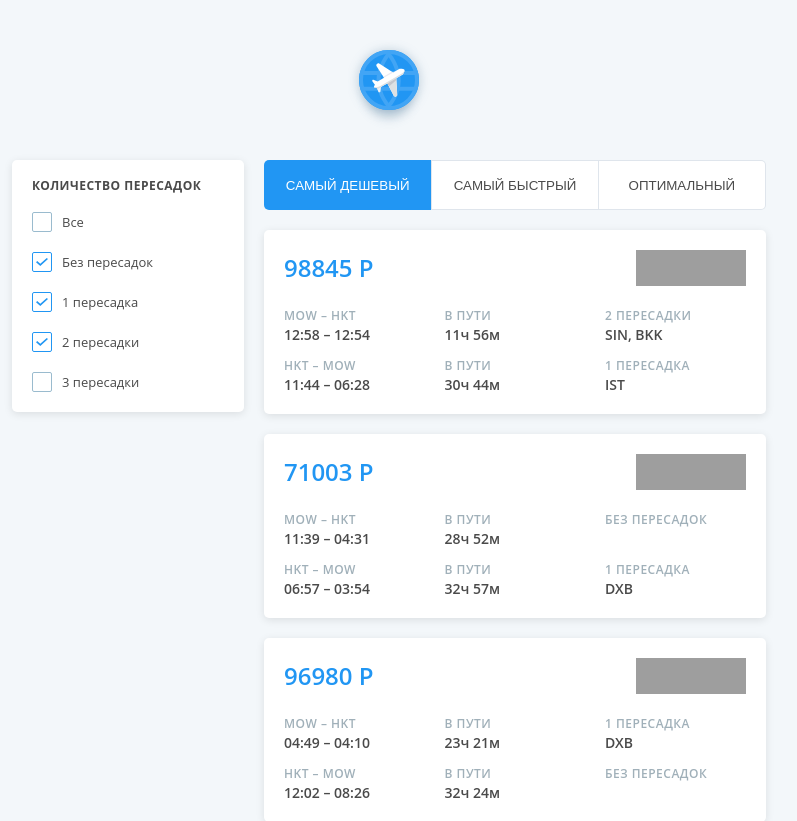
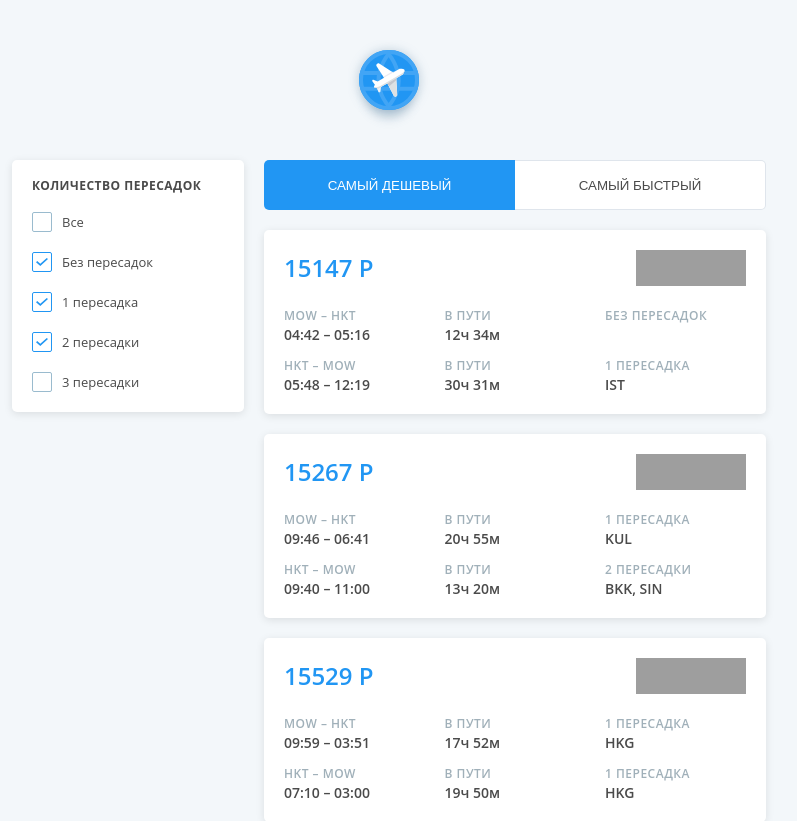
Before and after one commit to kruglyakov-ak/Flexberry-Foundation, a React (Create React App) app: page / in a window 1280 px wide. Shown: the top 821 px of the page, without its empty margins (251-1048 px from the left). Built offline with nearby package versions, Linux system fonts and the light colour scheme; grey boxes are pictures that could not be loaded.

Commit message:
add sort and filter logic

```diff
--- a/src/components/main-page/components/main/components/offers/components/sort-tabs/sort-tabs.tsx
+++ b/src/components/main-page/components/main/components/offers/components/sort-tabs/sort-tabs.tsx
@@ -36,18 +36,6 @@ function SortTabs({ sortType, handleSortButtonClick }: SortTabsProps) {
           Самый быстрый
         </button>
       </li>
-      <li className="sort-tabs__item">
-        <button
-          className={`sort-tabs__button ${
-            sortType === SortTabNames.Optimal ? "sort-tabs__button--active" : ""
-          }`}
-          type="button"
-          name={SortTabNames.Optimal}
-          onClick={handleSortButtonClick}
-        >
-          Оптимальный
-        </button>
-      </li>
     </ul>
   );
 }
--- a/src/components/main-page/components/main/components/offers/offers.tsx
+++ b/src/components/main-page/components/main/components/offers/offers.tsx
@@ -22,7 +22,7 @@ function Offers({ tickets, sortType, handleSortButtonClick }: OffersProps) {
         handleSortButtonClick={handleSortButtonClick}
       />
 
-      {tickets.splice(0, 4).map((item, i) => (
+      {tickets.map((item, i) => (
         <Offer key={i} ticket={item} />
       ))}
 
--- a/src/components/main-page/components/main/main.tsx
+++ b/src/components/main-page/components/main/main.tsx
@@ -1,29 +1,53 @@
-import { useState, ChangeEvent, SyntheticEvent } from "react";
+import {
+  useState,
+  ChangeEvent,
+  SyntheticEvent,
+  useEffect,
+  useCallback,
+} from "react";
 import { FilterNames, SortTabNames } from "../../../../const";
 import { mockResponse } from "../../../../mocks/tickets";
+import { Ticket } from "../../../../types/ticket";
+import { filterData, sortData } from "../../../../utils";
 import Filters from "./components/filters/filters";
 import Offers from "./components/offers/offers";
 import "./style.css";
 
 function Main() {
-  const [filters] = useState<FilterNames[]>([
+  const [filters, setFilters] = useState<FilterNames[]>([
     FilterNames.NonTransfer,
     FilterNames.Transfer1,
     FilterNames.Transfer2,
   ]);
+  const [sortType, setSortType] = useState<SortTabNames>(SortTabNames.Cost);
+  const [tickets] = useState<Ticket[]>(mockResponse.tickets);
+  const [filteredTickets, setFilteredTickets] = useState(
+    filterData(tickets, filters)
+  );
+  const [sortedTickets, setSortedTickets] = useState(
+    sortData(filteredTickets, sortType)
+  );
 
-  const [sortType, setSortType] = useState<SortTabNames>(SortTabNames.Cost);
+  useEffect(() => {
+    setFilteredTickets(filterData(tickets, filters));
+  }, [filters, tickets]);
 
-  const filterCheckboxChangeHandler = ({
-    target,
-  }: ChangeEvent<HTMLInputElement>) => {
-    if (filters.includes(target.id as FilterNames)) {
-      const index = filters.findIndex((item) => item === target.id);
-      filters.splice(index, index + 1);
-      return;
-    }
-    filters.push(target.id as FilterNames);
-  };
+  useEffect(() => {
+    setSortedTickets(sortData(filteredTickets, sortType));
+  }, [filteredTickets, sortType]);
+
+  const filterCheckboxChangeHandler = useCallback(
+    ({ target }: ChangeEvent<HTMLInputElement>) => {
+      if (filters.includes(target.id as FilterNames)) {
+        const index = filters.findIndex((item) => item === target.id);
+        filters.splice(index, 1);
+        setFilters(filters.slice());
+        return;
+      }
+      setFilters(filters.concat(target.id as FilterNames));
+    },
+    [filters]
+  );
 
   const sortButtonClickHandler = ({
     currentTarget,
@@ -43,7 +67,7 @@ function Main() {
       />
 
       <Offers
-        tickets={mockResponse.tickets}
+        tickets={sortedTickets}
         sortType={sortType}
         handleSortButtonClick={sortButtonClickHandler}
       />
--- a/src/utils.ts
+++ b/src/utils.ts
@@ -1,3 +1,6 @@
+import { FilterNames, SortTabNames } from "./const";
+import { Ticket } from "./types/ticket";
+
 const convertTransfer = (stopsLength: number) => {
   switch (stopsLength) {
     case 0:
@@ -16,4 +19,50 @@ const humanizeDuration = (duration: number) => {
   return `${hours}ч ${minutes}м`;
 };
 
-export { convertTransfer, humanizeDuration };
+const sortData = (data: Ticket[], sortType: SortTabNames) => {
+  switch (sortType) {
+    case SortTabNames.Cost:
+      return data.sort((prev, next) => prev.price - next.price);
+    case SortTabNames.Speed:
+      return data.sort((prev, next) => {
+        const prevDuration =
+          prev.segments[0].duration + prev.segments[1].duration;
+        const nextDuration =
+          next.segments[0].duration + next.segments[1].duration;
+
+        return prevDuration - nextDuration;
+      });
+  }
+};
+
+const convertFilterToNumber = (filter: FilterNames) => {
+  switch (filter) {
+    case FilterNames.NonTransfer:
+      return 0;
+    case FilterNames.Transfer1:
+      return 1;
+    case FilterNames.Transfer2:
+      return 2;
+    case FilterNames.Transfer3:
+      return 3;
+  }
+};
+
+const filterData = (data: Ticket[], filters: FilterNames[]) => {
+  if (filters.includes(FilterNames.All) || filters.length === 0) {
+    return data;
+  }
+  const convertedFilters = filters.map((item) => convertFilterToNumber(item));
+
+  return data.filter(
+    (item) =>
+      convertedFilters.some(
+        (filter) => item.segments[0].stops.length === filter
+      ) &&
+      convertedFilters.some(
+        (filter) => item.segments[1].stops.length === filter
+      )
+  );
+};
+
+export { convertTransfer, humanizeDuration, sortData, filterData };
```
